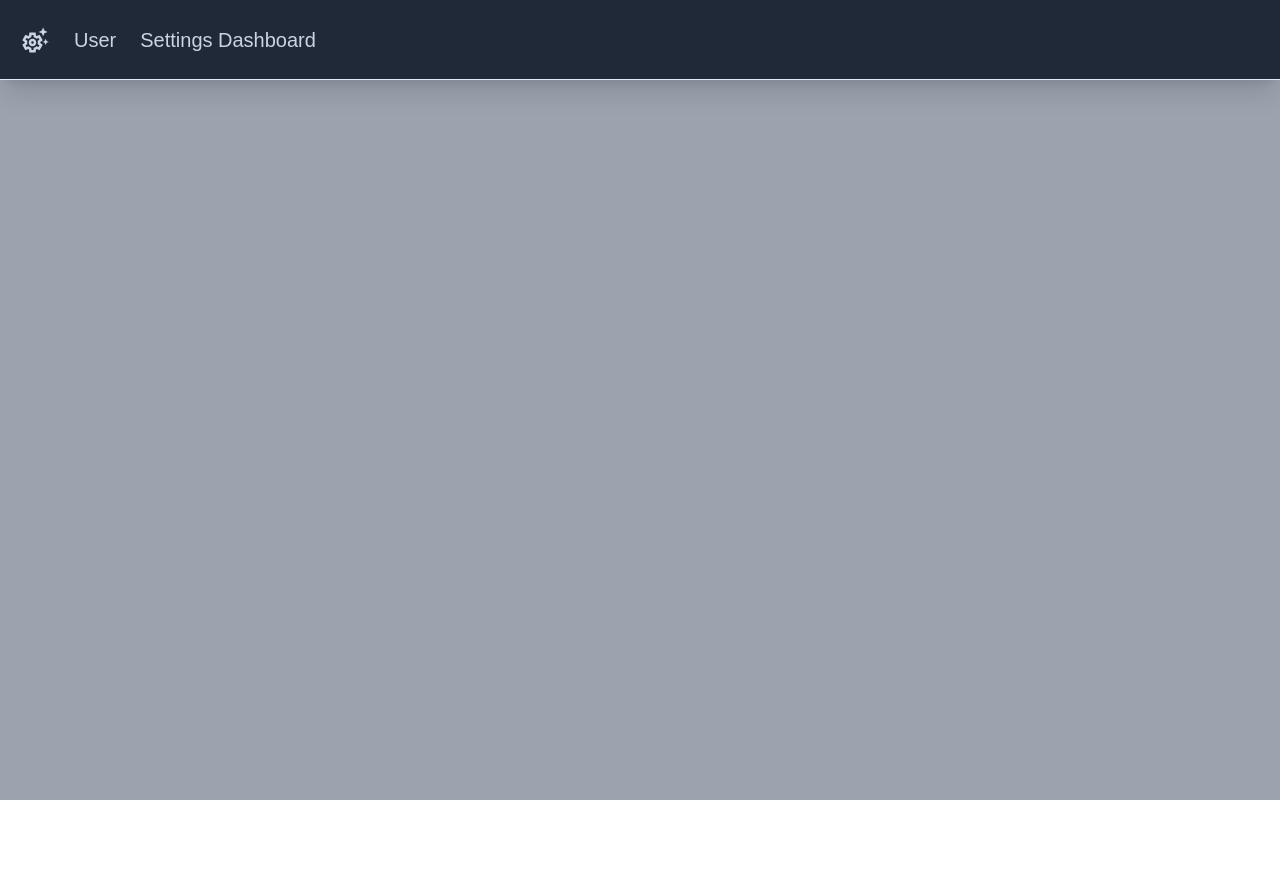
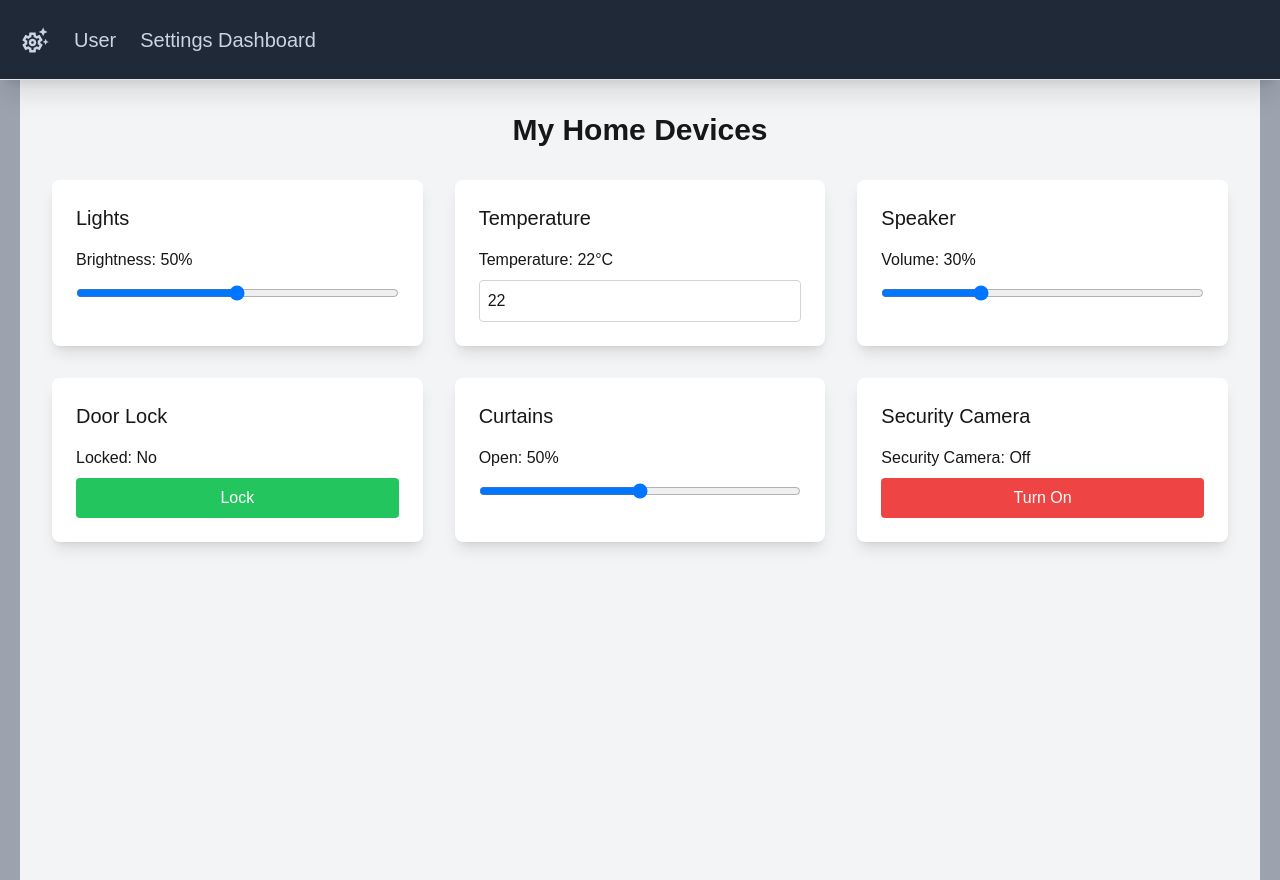
Before and after one commit to carolCase/settings_project_fullstack, a Next.js app: page /devices in a window 1280 px wide. Before the commit the page ends 800 px from the top, so only its background shows below. Built offline with nearby package versions, Linux system fonts and the light colour scheme.

Commit message:
Add- Devices page with useStates for regulating devices

```diff
--- a/app/devices/page.tsx
+++ b/app/devices/page.tsx
@@ -1,3 +1,118 @@
+"use client"
+import { useState } from "react"
+
 export default function Devices() {
-  return <div></div>
+  const [lightBrightness, setLightBrightness] = useState(50)
+  const [temperature, setTemperature] = useState(22)
+  const [volume, setVolume] = useState(30)
+  const [doorLocked, setDoorLocked] = useState(false)
+  const [securityCamera, setSecurityCamera] = useState(false)
+  const [curtainOpen, setCurtainOpen] = useState(50)
+
+  return (
+    <div className="min-h-screen bg-gray-100 p-8">
+      <h1 className="text-3xl font-semibold text-center mb-8">
+        My Home Devices
+      </h1>
+      <div className="grid grid-cols-1 md:grid-cols-2 lg:grid-cols-3 gap-8">
+        {/* Lights */}
+        <div className="bg-white p-6 rounded-lg shadow-lg">
+          <h3 className="text-xl font-medium mb-4">Lights</h3>
+          <label htmlFor="light-brightness" className="block mb-2">
+            Brightness: {lightBrightness}%
+          </label>
+          <input
+            type="range"
+            id="light-brightness"
+            min="0"
+            max="100"
+            value={lightBrightness}
+            onChange={(e) => setLightBrightness(parseInt(e.target.value))}
+            className="w-full h-2 bg-gray-200 rounded-full"
+          />
+        </div>
+
+        {/* Temperature */}
+        <div className="bg-white p-6 rounded-lg shadow-lg">
+          <h3 className="text-xl font-medium mb-4">Temperature</h3>
+          <label htmlFor="temperature" className="block mb-2">
+            Temperature: {temperature}°C
+          </label>
+          <input
+            type="number"
+            id="temperature"
+            value={temperature}
+            onChange={(e) => setTemperature(parseInt(e.target.value))}
+            className="w-full p-2 border border-gray-300 rounded"
+          />
+        </div>
+
+        {/* Speaker */}
+        <div className="bg-white p-6 rounded-lg shadow-lg">
+          <h3 className="text-xl font-medium mb-4">Speaker</h3>
+          <label htmlFor="volume" className="block mb-2">
+            Volume: {volume}%
+          </label>
+          <input
+            type="range"
+            id="volume"
+            min="0"
+            max="100"
+            value={volume}
+            onChange={(e) => setVolume(parseInt(e.target.value))}
+            className="w-full h-2 bg-gray-200 rounded-full"
+          />
+        </div>
+
+        {/* Door Lock */}
+        <div className="bg-white p-6 rounded-lg shadow-lg">
+          <h3 className="text-xl font-medium mb-4">Door Lock</h3>
+          <label htmlFor="door-lock" className="block mb-2">
+            Locked: {doorLocked ? "Yes" : "No"}
+          </label>
+          <button
+            onClick={() => setDoorLocked(!doorLocked)}
+            className={`w-full py-2 text-white rounded ${
+              doorLocked ? "bg-red-500" : "bg-green-500"
+            }`}
+          >
+            {doorLocked ? "Unlock" : "Lock"}
+          </button>
+        </div>
+
+        {/* Curtains */}
+        <div className="bg-white p-6 rounded-lg shadow-lg">
+          <h3 className="text-xl font-medium mb-4">Curtains</h3>
+          <label htmlFor="curtain-open" className="block mb-2">
+            Open: {curtainOpen}%
+          </label>
+          <input
+            type="range"
+            id="curtain-open"
+            min="0"
+            max="100"
+            value={curtainOpen}
+            onChange={(e) => setCurtainOpen(parseInt(e.target.value))}
+            className="w-full h-2 bg-gray-200 rounded-full"
+          />
+        </div>
+
+        {/* Security Camera */}
+        <div className="bg-white p-6 rounded-lg shadow-lg">
+          <h3 className="text-xl font-medium mb-4">Security Camera</h3>
+          <label htmlFor="camera" className="block mb-2">
+            Security Camera: {securityCamera ? "On" : "Off"}
+          </label>
+          <button
+            onClick={() => setSecurityCamera(!securityCamera)}
+            className={`w-full py-2 text-white rounded ${
+              securityCamera ? "bg-gray-500" : "bg-red-500"
+            }`}
+          >
+            {securityCamera ? "Turn Off" : "Turn On"}
+          </button>
+        </div>
+      </div>
+    </div>
+  )
 }
```
